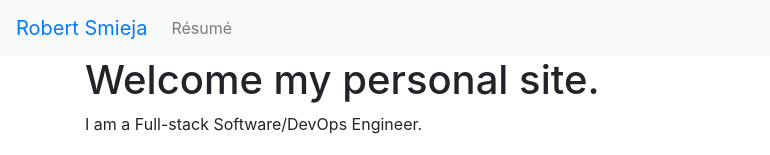
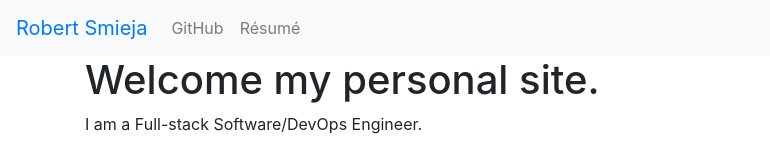
Before and after one commit to robertsmieja/robertsmieja.com, a Gatsby site: page / in a window 1280 px wide. Shown: the top 155 px of the page, without its empty margins (0-770 px from the left). Built offline with nearby package versions, Linux system fonts and the light colour scheme; Gatsby itself is replaced by a stand-in of ours.

Commit message:
Add link to GitHub in Navbar

```diff
--- a/src/components/header.tsx
+++ b/src/components/header.tsx
@@ -24,6 +24,7 @@ const Header = ({ siteTitle }: HeaderProperties) => (
       <Navbar.Toggle aria-controls="basic-navbar-nav" />
       <Navbar.Collapse id="basic-navbar-nav">
         <Nav className="mr-auto">
+          <NavLink href="https://github.com/robertsmieja">GitHub</NavLink>
           <Link className="nav-link" to="/resume">
             Résumé
           </Link>
```
